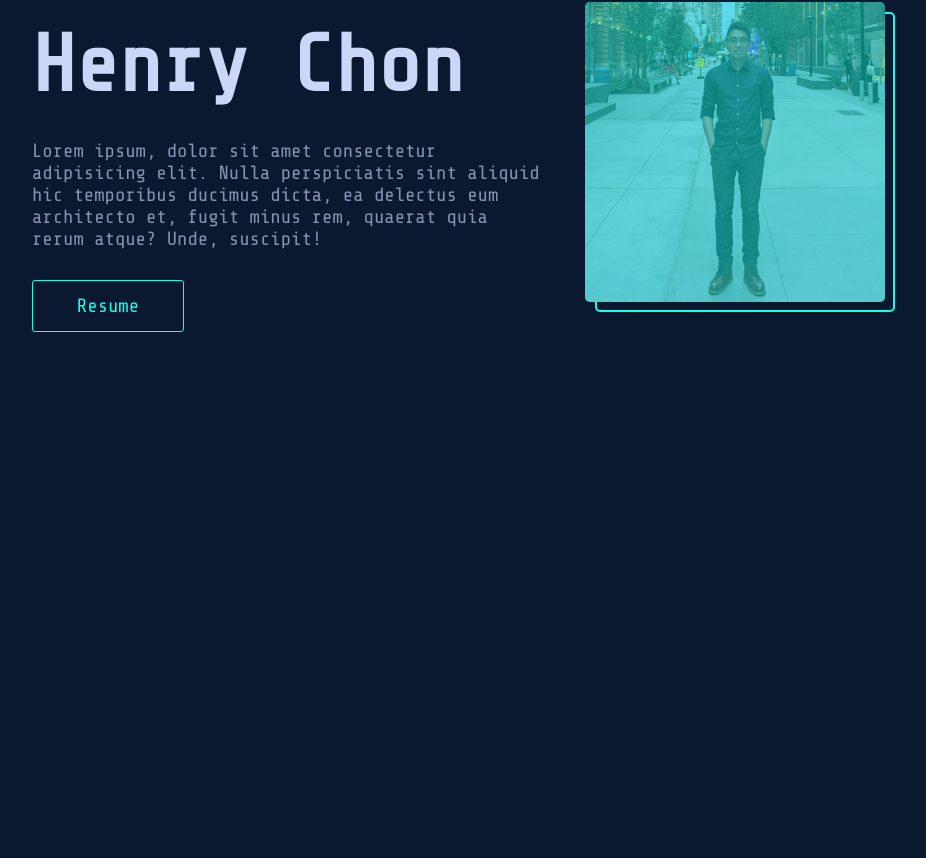
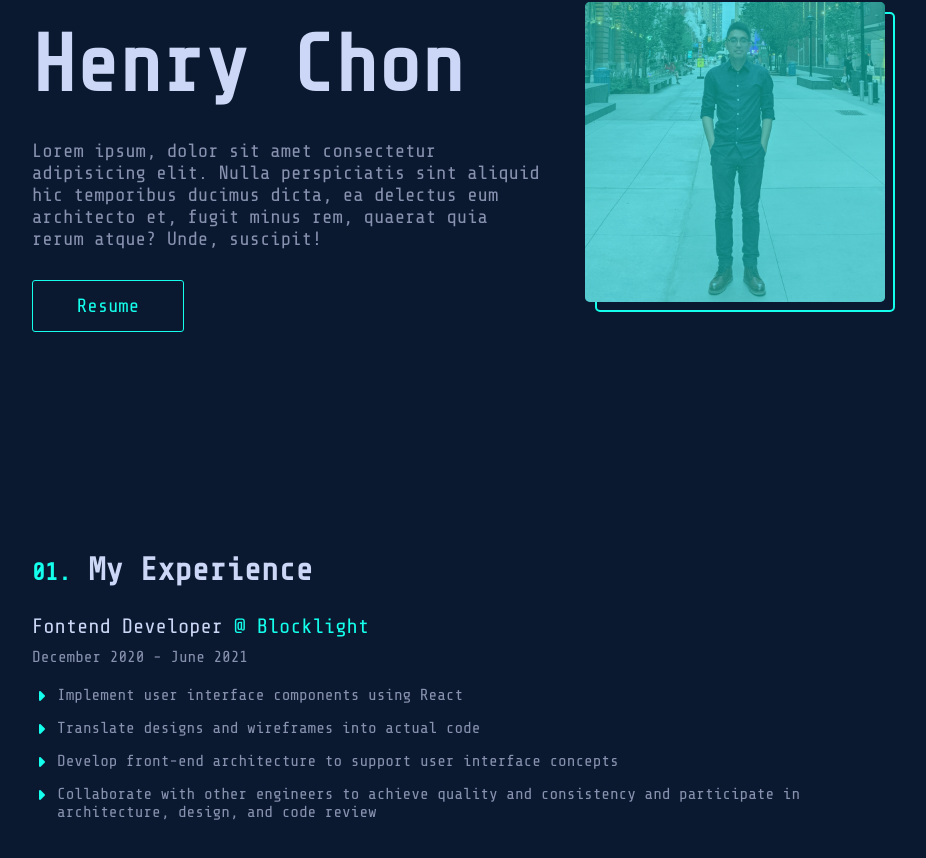
Before and after one commit to chonhenry/henry-portfolio, a React (Create React App) app: page / in a window 1280 px wide. Shown: the part 248-1106 px from the top of the page, without its empty margins (183-1109 px from the left). Before the commit the page ends 800 px from the top, so only its background shows below. Built offline with nearby package versions, Linux system fonts and the light colour scheme.

Commit message:
added experiences section

```diff
--- a/src/App.js
+++ b/src/App.js
@@ -1,12 +1,14 @@
 import "./App.css";
 import Navbar from "./components/Navbar";
 import About from "./components/About";
+import Experience from ".//components/Experience";
 
 function App() {
   return (
     <div className="app">
       <Navbar />
       <About />
+      <Experience />
     </div>
   );
 }
--- /dev/null
+++ b/src/assets/data.js
@@ -0,0 +1,29 @@
+const experiences = [
+  {
+    title: "Fontend Developer",
+    company: "Blocklight",
+    website: "https://blocklight.io",
+    responsibilities: [
+      {
+        id: 1,
+        description: "Implement user interface components using React",
+      },
+      {
+        id: 2,
+        description: "Translate designs and wireframes into actual code",
+      },
+      {
+        id: 3,
+        description:
+          "Develop front-end architecture to support user interface concepts",
+      },
+      {
+        id: 4,
+        description:
+          "Collaborate with other engineers to achieve quality and consistency and participate in architecture, design, and code review",
+      },
+    ],
+  },
+];
+
+export { experiences };
--- a/src/components/About.css
+++ b/src/components/About.css
@@ -47,7 +47,6 @@
 
 .right-side {
   width: 35%;
-  /* z-index: -2; */
 }
 
 .img-container {
--- /dev/null
+++ b/src/components/Experience.css
@@ -0,0 +1,72 @@
+.experience {
+  /* background-color: thistle; */
+  max-width: 850px;
+  margin: 0 30px;
+  margin-bottom: 120px;
+}
+
+.experience-heading {
+  position: relative;
+  color: var(--text-color);
+  margin-top: 0;
+  font-size: 2rem;
+}
+
+.heading-num {
+  font-size: 1.5rem;
+  color: var(--secondary-color);
+}
+
+.job-heading {
+  color: var(--text-color);
+  font-size: 1.3rem;
+  margin-bottom: 10px;
+}
+
+.company {
+  color: var(--secondary-color);
+}
+
+.company a {
+  text-decoration: none;
+  color: var(--secondary-color);
+}
+
+.duration {
+  color: var(--secondary-text-color);
+  margin-bottom: 20px;
+}
+
+.description {
+  color: var(--secondary-text-color);
+  margin-bottom: 15px;
+  padding-left: 25px;
+  position: relative;
+}
+
+.fa-caret-right {
+  position: absolute;
+  top: 2px;
+  left: 5px;
+  color: var(--secondary-color);
+}
+
+@media (max-width: 500px) {
+  .experience-heading {
+    font-size: 1.5rem;
+  }
+
+  .heading-num {
+    font-size: 1rem;
+    color: var(--secondary-color);
+  }
+
+  .job-heading {
+    font-size: 1rem;
+  }
+
+  .duration,
+  .description {
+    font-size: 0.8rem;
+  }
+}
--- /dev/null
+++ b/src/components/Experience.js
@@ -0,0 +1,44 @@
+import React from "react";
+import { experiences } from "../assets/data";
+import "./Experience.css";
+
+const Experience = () => {
+  const renderExperiences = () => {
+    return experiences.map((experience) => (
+      <div key={experience.title + "-" + experience.company}>
+        <h2 className="experience-heading">
+          <span className="heading-num">01.</span> My Experience
+        </h2>
+        <div className="job-heading">
+          {experience.title}
+          <span className="company">
+            {" "}
+            @{" "}
+            <a href={experience.website} target="_blank" rel="noreferrer">
+              {experience.company}
+            </a>
+          </span>
+        </div>
+        <div className="duration">December 2020 - June 2021</div>
+        {renderResponsibilities(experience.responsibilities)}
+      </div>
+    ));
+  };
+
+  const renderResponsibilities = (responsibilities) => {
+    return responsibilities.map((responsibility) => (
+      <div className="description" key={responsibility.id}>
+        {responsibility.description}
+        <i className="fas fa-caret-right"></i>
+      </div>
+    ));
+  };
+
+  return (
+    <div className="experience" id="experience">
+      {renderExperiences()}
+    </div>
+  );
+};
+
+export default Experience;
--- a/src/components/Navbar.js
+++ b/src/components/Navbar.js
@@ -28,9 +28,9 @@ const Navbar = () => {
         </li>
       </ul>
       {open ? (
-        <i class="fas fa-times" onClick={toggle}></i>
+        <i className="fas fa-times" onClick={toggle}></i>
       ) : (
-        <i class="fas fa-bars" onClick={toggle}></i>
+        <i className="fas fa-bars" onClick={toggle}></i>
       )}
     </nav>
   );
```
